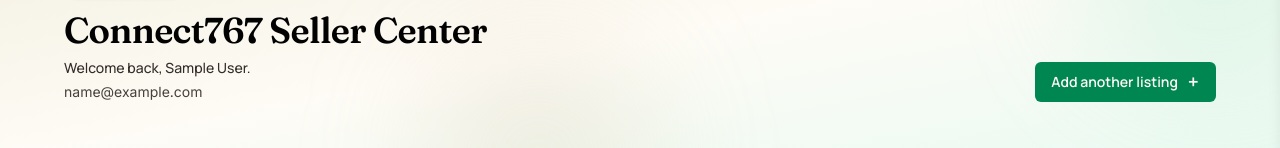
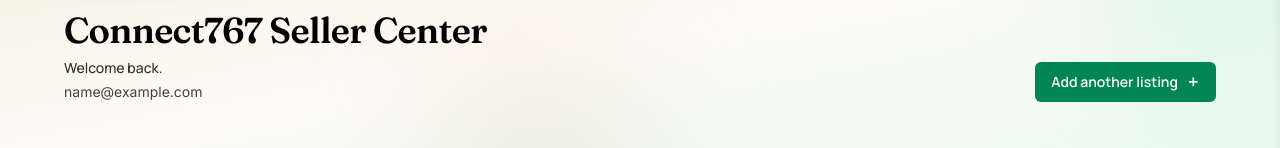
Before and after one commit to Nikola0803/connect767, a React (Vite) app: page /dashboard in a window 1280 px wide. Shown: the part 165-313 px from the top of the page. Built offline with nearby package versions, Linux system fonts and the light colour scheme; no server answers; sample sign-in values are in the browser's storage.

Commit message:
Remove seller preview placeholder name

```diff
--- a/src/components/dashboard/VendorProductsPanel.jsx
+++ b/src/components/dashboard/VendorProductsPanel.jsx
@@ -66,7 +66,7 @@ function parseVariants(text) {
  * this site's own Stripe account (platform-collects model), so the owner
  * needs to see what sold in order to pay each vendor out separately.
  */
-export default function VendorProductsPanel({ listings = [], initialListingId = "", initialStorefrontListingId = "", ownerName = "" }) {
+export default function VendorProductsPanel({ listings = [], initialListingId = "", initialStorefrontListingId = "" }) {
   const [products, setProducts] = useState([]);
   const [orders, setOrders] = useState([]);
   const [loading, setLoading] = useState(true);
@@ -291,7 +291,6 @@ export default function VendorProductsPanel({ listings = [], initialListingId =
   return (
     <>
       <SellerCenterSummary
-        ownerName={ownerName}
         listings={listings}
         products={storefrontProducts}
         orders={orders}
@@ -678,7 +677,7 @@ export default function VendorProductsPanel({ listings = [], initialListingId =
   );
 }
 
-function SellerCenterSummary({ ownerName, products, orders, analytics, activeTab, onTabChange }) {
+function SellerCenterSummary({ products, orders, analytics, activeTab, onTabChange }) {
   const activeProducts = products.filter((product) => product.active).length;
   const openOrders = orders.filter((order) => !["completed", "cancelled"].includes(order.fulfillmentStatus)).length;
   const grossSales = orders.reduce((total, order) => total + Number(order.amountCents || 0), 0);
@@ -708,7 +707,7 @@ function SellerCenterSummary({ ownerName, products, orders, analytics, activeTab
         <div>
           <p className={DASHBOARD_EYEBROW}>Seller workspace</p>
           <h2 className={DASHBOARD_SECTION_HEADING}>Storefront overview</h2>
-          <p className={DASHBOARD_SECTION_SUBTITLE}>{ownerName ? `Welcome back, ${ownerName}` : "Manage your business and storefront in one place."}</p>
+          <p className={DASHBOARD_SECTION_SUBTITLE}>Manage your business and storefront in one place.</p>
         </div>
         <span className="flex h-12 w-12 shrink-0 items-center justify-center rounded-2xl border border-primary-200 bg-primary-100 text-xl text-primary-800 shadow-sm"><i className="ri-store-2-line" /></span>
       </div>
--- a/src/pages/DashboardPage.jsx
+++ b/src/pages/DashboardPage.jsx
@@ -46,7 +46,7 @@ const sellerCenterPreviewListing = {
 };
 
 export default function DashboardPage() {
-  const { isAuthenticated, name, email } = useAuth();
+  const { isAuthenticated, email } = useAuth();
   const { data: loadedListings, loading, error, reload } = useAsync(() => getMyListings(), []);
   const {
     data: bookings,
@@ -123,7 +123,7 @@ export default function DashboardPage() {
               Seller Center
             </div>
             <h1 className="font-heading text-3xl font-semibold tracking-[-0.025em] text-foreground-950 md:text-4xl">Connect767 Seller Center</h1>
-            <p className="mt-2 text-sm font-medium text-foreground-700">Welcome back{name || isDesignPreview ? `, ${name || "shop dog"}` : ""}.</p>
+            <p className="mt-2 text-sm font-medium text-foreground-700">Welcome back.</p>
             <p className="text-sm text-foreground-600 font-label mt-1">{email || (isDesignPreview ? "seller@connect767.com" : "")}</p>
           </div>
           <Button to="/listings/submit" variant="primary" icon="ri-add-line">
@@ -162,7 +162,6 @@ export default function DashboardPage() {
               listings={storefrontListings}
               initialListingId={productListingId}
               initialStorefrontListingId={storefrontListingId}
-              ownerName={name}
             />
           )}
 
```
Also changed, not shown: 1 other file (tests, documents, lock files or other folders).
